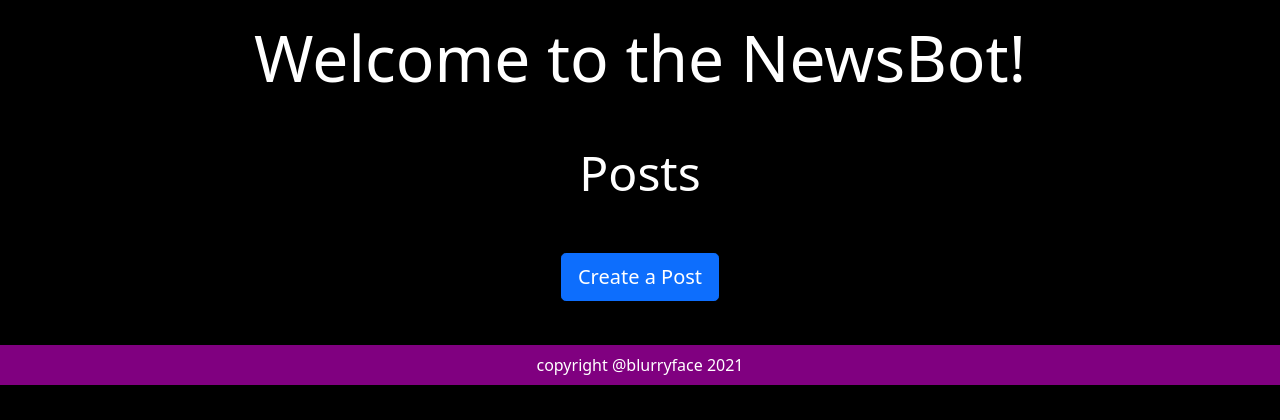
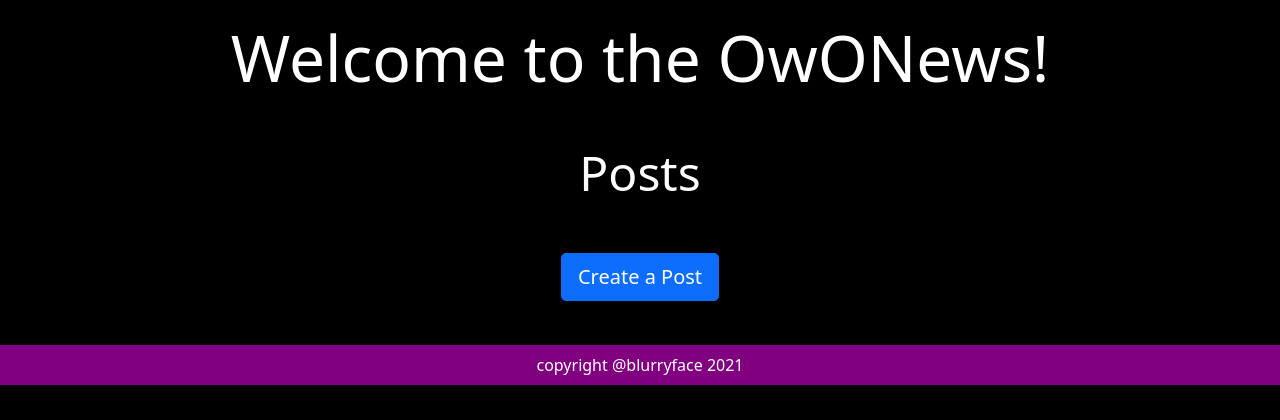
Before and after one commit to notwld/newsapp, a Python web app: template templates/home.html in a window 1280 px wide. Shown: the part 56-476 px from the top of the page. Run offline with Jinja, Linux system fonts and the light colour scheme; the template is opened without the code that fills it, so the values that code supplies are empty; some libraries are stand-ins or nearby versions.

Commit message:
make it better

```diff
--- a/main.py
+++ b/main.py
@@ -2,7 +2,8 @@ from __init__ import createApp
 import os
 
 
+app = createApp()
+
 if __name__ == "__main__":
-    app = createApp()
     port = int(os.environ.get("PORT", 5000))
     app.run(host="0.0.0.0",port=port,debug=False)
--- a/templates/home.html
+++ b/templates/home.html
@@ -6,7 +6,7 @@
 
 {% block home_content %}
 
-<h1 class="display-3" align="center" style="margin-top: 20px;">Welcome to the NewsBot!</h1>
+<h1 class="display-3" align="center" style="margin-top: 20px;">Welcome to the OwONews!</h1>
 
 <br>
 
--- a/views.py
+++ b/views.py
@@ -98,7 +98,6 @@ def news():
     response = requests.get(url)
     data = response.json()
     articles = data["articles"]
-    print(articles)
     return render_template("news.html",articles=articles,user=current_user)
 
 
```
Also changed, not shown: database.db.
